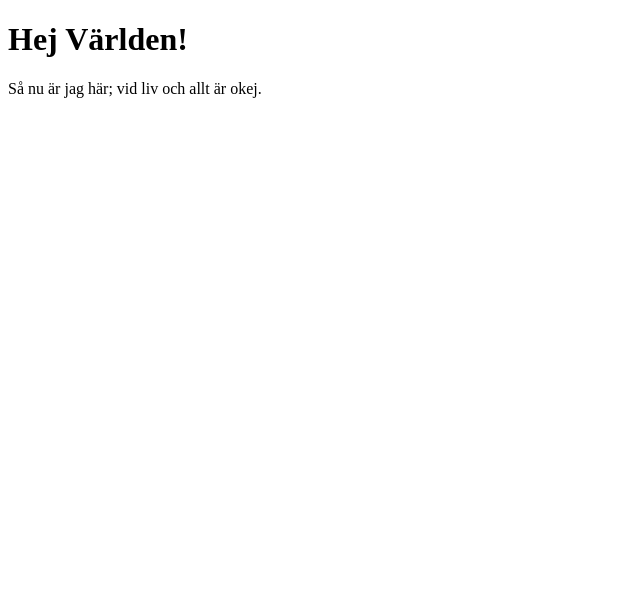
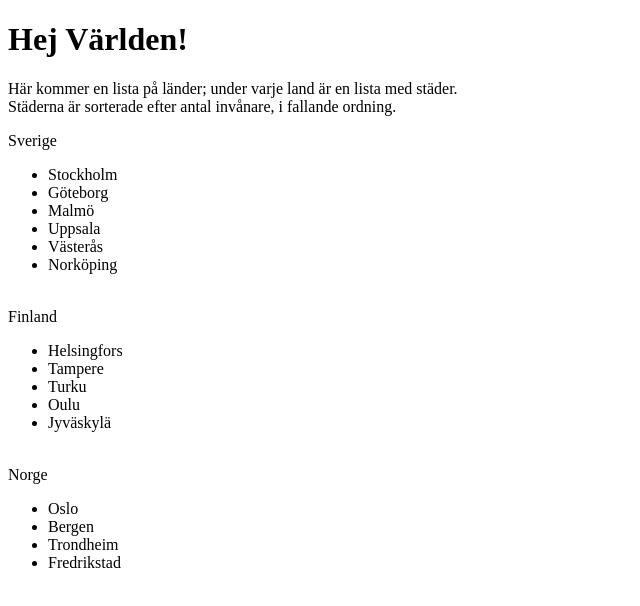
Before and after one commit to Haal20/practice-l-nderOchSt-der, a plain HTML site: page index.html in a window 1280 px wide. Shown: the whole page, without its empty margins (0-640 px from the left). Drawn offline with Linux system fonts and the light colour scheme.

Commit message:
skriver ut länder i div samt städer i lista

```diff
--- a/index.html
+++ b/index.html
@@ -7,7 +7,12 @@
   </head>
   <body>
     <h1>Hej Världen!</h1>
-    <p>Så nu är jag här; vid liv och allt är okej.</p>
+    <p>
+      Här kommer en lista på länder; under varje land är en lista med städer.
+      <br />
+      Städerna är sorterade efter antal invånare, i fallande ordning.
+    </p>
+    <div id="mainBody"></div>
     <script src="script.js"></script>
   </body>
 </html>
--- a/script.js
+++ b/script.js
@@ -1 +1,50 @@
 console.log("Hej Världen!");
+
+fetch("land.json")
+  .then((response) => response.json())
+  .then((data) => {
+    //skriver ut alla länder i sin egen div
+    let output = "";
+    data.forEach(function (land) {
+      output += `<div id="city${land.id}">${land.countryname}</div>`;
+    });
+    document.getElementById("mainBody").innerHTML = output;
+
+    //Sortera städer, störst befolkning först
+    fetch("stad.json")
+      .then((response) => response.json())
+      .then((data) => {
+        data.sort(function (a, b) {
+          if (a.population < b.population) {
+            return 1;
+          } else if (a.population > b.population) {
+            return -1;
+          } else {
+            return 0;
+          }
+        });
+
+        //skapar ul med li när städerna är uppradade
+        let sverige = "<ul>";
+        let finland = "<ul>";
+        let norge = "<ul>";
+        data.forEach(function (stad) {
+          if (stad.countryid == 1) {
+            sverige += `<li>${stad.stadname}</li>`;
+          } else if (stad.countryid == 2) {
+            finland += `<li>${stad.stadname}</li>`;
+          } else {
+            norge += `<li>${stad.stadname}</li>`;
+          }
+        });
+        document
+          .getElementById("city1")
+          .insertAdjacentHTML("beforeend", sverige + "</ul><br>");
+        document
+          .getElementById("city2")
+          .insertAdjacentHTML("beforeend", finland + "</ul><br>");
+        document
+          .getElementById("city3")
+          .insertAdjacentHTML("beforeend", norge + "</ul>");
+      });
+  });
```
